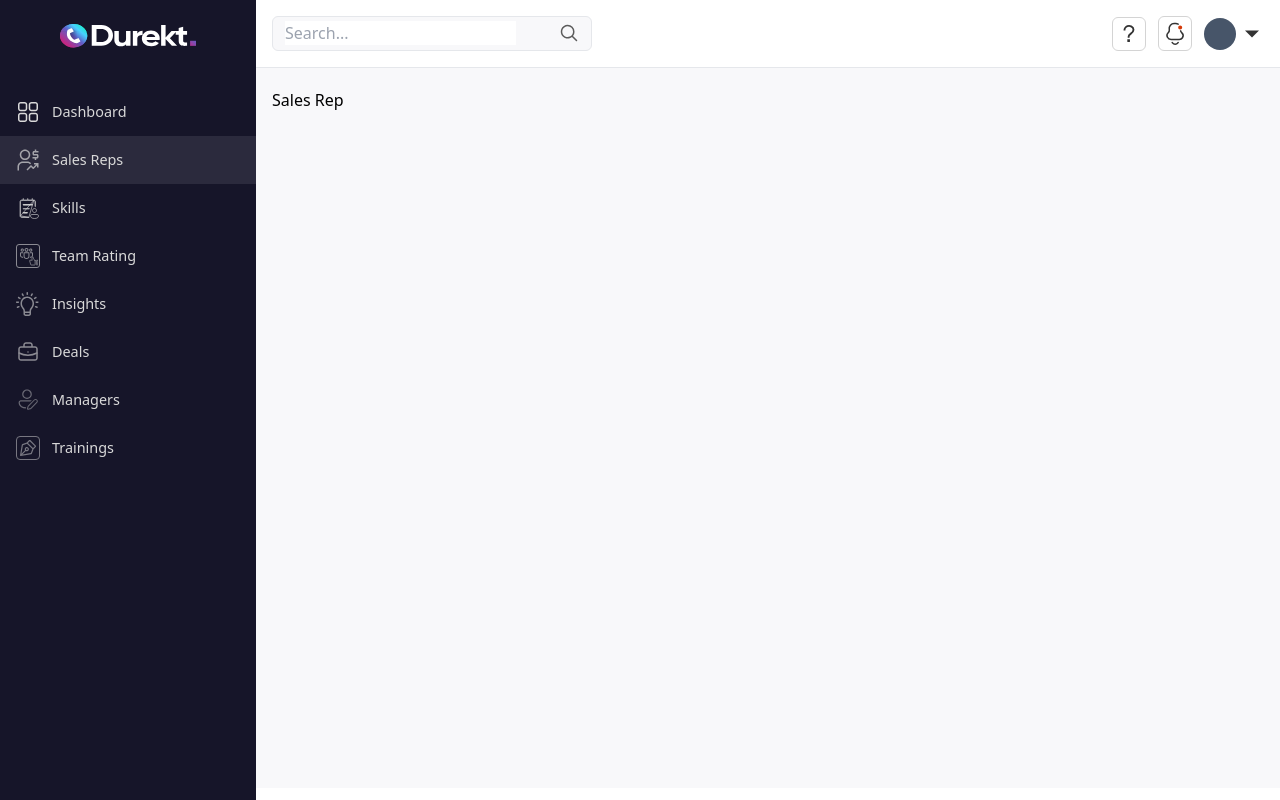
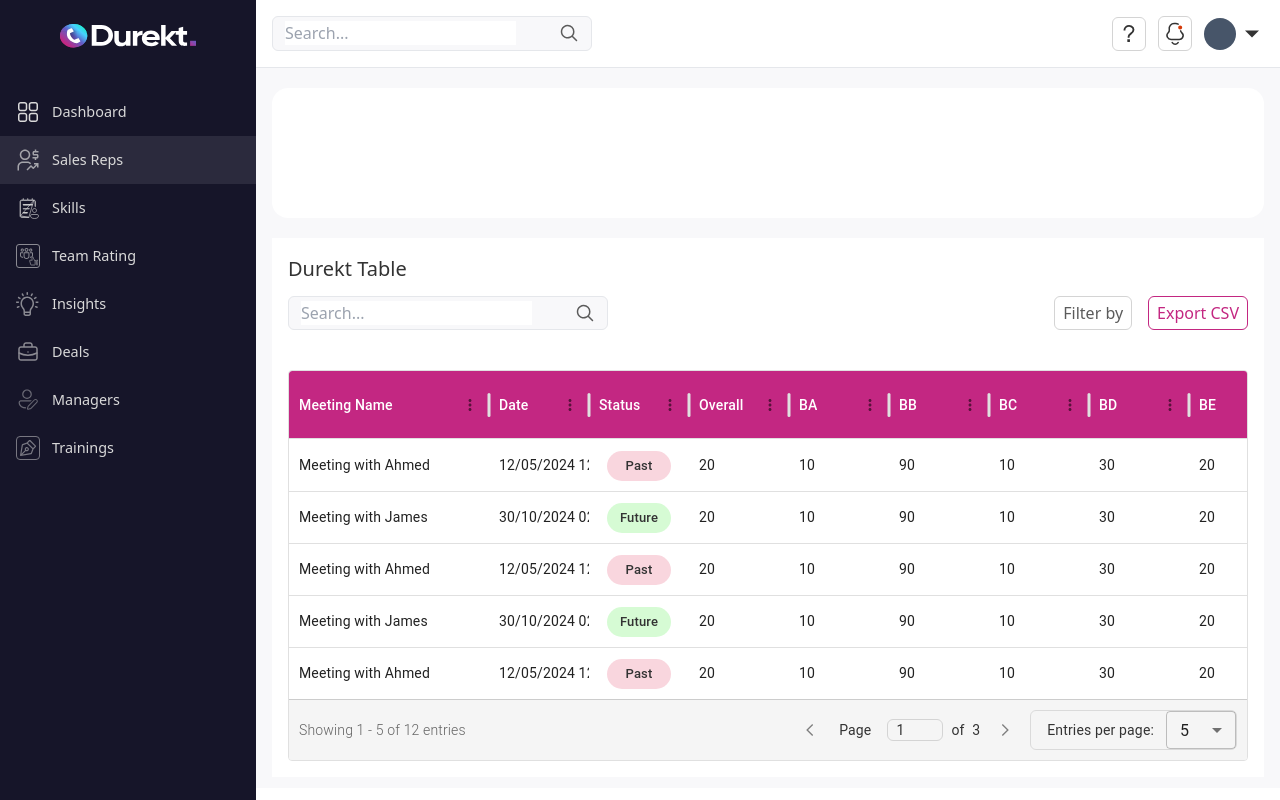
Before and after one commit to Caleb00004/Ai-powered-sales-call-analysis, a Next.js app: page /dashboard/sales-rep in a window 1280 px wide. Built offline with nearby package versions, Linux system fonts and the light colour scheme.

Commit message:
update: worked on sales-rep components table with material ui data-grid  and did minor ui fixes in dahsboard layout and navbar

```diff
--- /dev/null
+++ b/src/components/dashboard/manager/salesrep-manager.tsx
@@ -0,0 +1,181 @@
+import React from 'react';
+import Search from "@/components/secondary/Search"
+import { useState } from 'react';
+import { callData } from "@/testData"
+import { DataGrid, useGridApiRef, GridColDef, useGridApiContext, useGridSelector, gridPageSelector, gridPageCountSelector, gridRowCountSelector } from '@mui/x-data-grid';
+import NavIcon from "../../../../public/svgs/next-icon.svg"
+import { Box, MenuItem, Select, SelectChangeEvent } from '@mui/material';
+
+const CustomFooter = () => {
+    const apiRef = useGridApiContext();
+    const page = useGridSelector(apiRef, gridPageSelector);
+    const pageCount = useGridSelector(apiRef, gridPageCountSelector);
+    const totalRowCount = useGridSelector(apiRef, gridRowCountSelector);
+    const [pageSize, setPageSize] = useState<number>(5);
+
+    const start = page * pageSize + 1;
+    const end = Math.min((page + 1) * pageSize, totalRowCount);
+
+    const handleNextPage = () => {
+        if (page < pageCount - 1) {
+            apiRef.current.setPage(page + 1);
+        }
+    };
+
+    const handlePreviousPage = () => {
+        if (page > 0) {
+            apiRef.current.setPage(page - 1);
+        }
+    };
+
+    const handlePageSizeChange = (event: SelectChangeEvent<number>) => {
+        const newSize = event.target.value;
+        // @ts-ignore
+        setPageSize(newSize);
+        // @ts-ignore
+        apiRef.current.setPageSize(newSize);
+    };
+
+    return (
+        <Box
+            sx={{
+                display: 'flex',
+                justifyContent: 'space-between',
+                alignItems: 'center',
+                padding: '10px',
+                backgroundColor: '#f5f5f5',
+                borderTop: '1px solid #ccc',
+            }}
+        >
+
+            <div>
+                <p className='text-[#626262] font-light text-[14px]'>{`Showing ${start} - ${end} of ${totalRowCount} entries`}</p>
+            </div>
+            <div className='flex gap-4'>
+                <div className='flex items-center gap-2 justify-between'>
+                    <button className='mr-3 scale-[0.85] cursor-pointer' onClick={handlePreviousPage} disabled={page === 0}><NavIcon /></button>
+                    <div className='flex items-center gap-1 text-[#333333]'>
+                        <p>Page</p>
+                        <div className=' border border-[#D4D4D4] ml-3 mr-1 rounded-md w-14 pl-2 '><p>{page + 1}</p></div>
+                        <p>of <span className='pl-1'>{pageCount}</span></p>
+                    </div>
+                    <button className="rotate-[180deg] ml-2 scale-[0.85]" onClick={handleNextPage} disabled={page >= pageCount - 1}><NavIcon /></button>
+                </div>
+
+                <div className="flex items-center border border-[#D4D4D4CC] rounded-md pl-4 h-10 gap-3">
+                    <span className='text-[#333333] text-[14px] font-[400]'>Entries per page:</span>
+                    <Select
+                        value={pageSize}
+                        onChange={handlePageSizeChange}
+                        sx={{ height: "100%", border: "none"}}
+                        className=' border-rose-600 w-[70px] text-[13px] font-[500]'
+                    >
+                        <MenuItem value={5}>5</MenuItem>
+                        <MenuItem value={10}>10</MenuItem>
+                        <MenuItem value={20}>20</MenuItem>
+                    </Select>
+                </div>
+
+            </div>
+        </Box>
+    );
+}
+
+const SalesRepManager = () => {
+
+    const rows = callData
+    const columns: GridColDef[] = [
+        {field: "meetingName", headerName: "Meeting Name", width: 200, headerClassName: "bg-[#C32782]"},
+        {field: "Date", headerName: "Date", headerClassName: "bg-[#C32782]", cellClassName: "date-column--cell",},
+        {field: "status", headerName: "Status", headerClassName: "bg-[#C32782]",
+            renderCell: (params) => (
+                <Box
+                    sx={{
+                        color: 'white',
+                        display: "flex",
+                        justifyContent: "center",
+                        alignItems: "center",
+                        borderRadius: '4px',
+                        textAlign: 'center',
+                        width: '100%',
+                        height: '100%',
+                    }}
+                >
+                    <p className={`w-16 h-[30px] rounded-2xl text-[#333333] text-[13px] font-[500] flex justify-center items-center ${params.value === "Past" ? "bg-[#E1335D33]" : "bg-[#32ea2833]"}`}>{params.value}</p>
+                </Box>
+            )
+        },
+        {field: "overall", headerName: "Overall", headerClassName: "bg-[#C32782]"},
+        {field: "BA",  description: 'This is used to show BA means lorem ipsum', headerName: "BA", headerClassName: "bg-[#C32782]"},
+        {field: "BB", headerName: "BB", headerClassName: "bg-[#C32782]"},
+        {field: "BC", headerName: "BC", headerClassName: "bg-[#C32782]"},
+        {field: "BD", headerName: "BD", headerClassName: "bg-[#C32782]"},
+        {field: "BE", headerName: "BE", headerClassName: "bg-[#C32782]"},
+        {field: "BF", headerName: "BF", headerClassName: "bg-[#C32782]"},
+        {field: "BG", headerName: "BG", headerClassName: "bg-[#C32782]"},
+        {field: "MC", headerName: "MC", headerClassName: "bg-[#C32782]"},
+    ];
+
+    const apiRef = useGridApiRef();
+
+    function handleExport() {
+        apiRef.current.exportDataAsCsv();
+    }
+
+    return (
+        <div className="flex flex-col gap-[20px] w-full">
+            <div className="bg-white h-[130px] rounded-2xl">
+
+            </div>
+            <div className="bg-white p-4 ">
+                <h1 className="pb-3 text-[#333333] text-[20px] font-[500]">Durekt Table</h1>
+                <div className="flex justify-between">
+                    <Search className="w-[15em]" />
+                    <div className="flex gap-4 items-center">
+                        <div className="border border-[#D4D4D4] rounded-md text-[#5B5B5B] px-2 py-1">
+                            <p>Filter by</p>
+                        </div>
+                        <div onClick={handleExport} className=" cursor-pointer border-[0.1px] rounded-md border-[#C32781] px-2 py-1 text-[#C32781] font-[500]">
+                            Export CSV
+                        </div>
+                    </div>
+                </div>
+
+                <div className="overflow-hidden flex-1">
+                    <Box
+                        m="40px 0 0 0"
+                        sx={{
+                            "& .MuiDataGrid-columnHeaders": {
+                                backgroundColor: "red",
+                                color: "white",
+                                borderBottom: "none",
+                            },
+                            "& .date-column--cell": {
+                                whiteSpace: "normal", // Allows text to wrap
+                                wordWrap: "break-word", // Breaks long words onto the next line
+                                lineHeight: "1.2", // Adjust line height for better readability
+                                display: "flex",
+                                alignItems: "center",
+                            }
+                        }}
+                    >
+                        <DataGrid
+                            apiRef={apiRef}
+                            slots={{footer: CustomFooter}}
+                            initialState={{
+                                pagination: {
+                                    paginationModel: { pageSize: 5 }, // Set the number of rows per page to 5
+                                },
+                            }}
+                            columnHeaderHeight={68}
+                            pageSizeOptions={([5, 10, 20])}
+                            rows={rows}
+                            columns={columns} />
+                    </Box>
+                </div>
+            </div>
+        </div>
+    )
+}
+
+export default SalesRepManager
--- /dev/null
+++ b/src/components/dashboard/salesrep-component.tsx
@@ -0,0 +1,14 @@
+import SalesRepManager from "./manager/salesrep-manager"
+import { globalState } from "../../../api-feature/apiSlice"
+
+const SalesRepComponent = () => {
+    const {account_type} = globalState
+
+    return(
+        <div>
+            {account_type === "manager" && <SalesRepManager />}
+        </div>
+    )
+}
+
+export default SalesRepComponent
--- a/src/components/layouts/DashboardLayout.tsx
+++ b/src/components/layouts/DashboardLayout.tsx
@@ -10,10 +10,12 @@ const DashboardLayout:FC<props> = ({children}) => {
     return (
         <>
             <div className="flex">
-                <div className="flex-col flex-1 ">
+                {/* <div className="flex-col flex-1 "> */}
+                <div className="w-[50vw] sm:w-[30vw] mdx2:w-[20vw] ">
                     <SideNav />
                 </div>
-                <div className="flex flex-1 sm:flex-[2.5] mdx2:flex-[4] flex-col">
+                {/* <div className="flex flex-1 sm:flex-[2.5] mdx2:flex-[4] flex-col"> */}
+                <div className="w-[50vw] sm:w-[70vw] mdx2:w-[80vw]">
                     <TopNav />
                     <main className="bg-[#F8F8FA] h-[90vh] pt-5 px-4 overflow-auto ">
                         {children}
--- a/src/components/secondary/DashboardTopNav.tsx
+++ b/src/components/secondary/DashboardTopNav.tsx
@@ -1,19 +1,12 @@
-import SearchIcon from "../../../public/svgs/search-icon.svg"
 import HelpIcon from "../../../public/svgs/help-icon.svg"
 import NotificationIcon from "../../../public/svgs/Notification 2.svg"
 import DropdownIcon from "../../../public/svgs/dropdown-icon.svg"
+import Search from "./Search"
 
 const TopNav = () => {
     return (
         <div className="bg-white px-4 py-4 flex justify-between border-b border-b[#D4D4D4]">
-            <div className=" bg-[#F8F8FA] rounded-md border w-[20em] py-1 px-3 font-light  relative">
-                <SearchIcon className="absolute right-3 top-[19%]" />
-                <input
-                    placeholder="Search..."
-                    type="text"
-                    className=""
-                />
-            </div>
+            <Search />
             <div className="flex gap-3 items-center">
                 <div className="border border-[#D4D4D4] rounded-md p-1">
                     <HelpIcon />
--- /dev/null
+++ b/src/components/secondary/Search.tsx
@@ -0,0 +1,21 @@
+import { FC } from "react"
+import SearchIcon from "../../../public/svgs/search-icon.svg"
+
+interface props {
+    className?: string
+}
+
+const Search:FC<props> = ({className}) => {
+    return (
+        <div className={` bg-[#F8F8FA] rounded-md border w-[20em] py-1 px-3 font-light  relative ${className}`}>
+            <SearchIcon className="absolute right-3 top-[19%]" />
+            <input
+                placeholder="Search..."
+                type="text"
+                className=""
+            />
+        </div>
+    )
+}
+
+export default Search
--- a/src/pages/dashboard/sales-rep.tsx
+++ b/src/pages/dashboard/sales-rep.tsx
@@ -1,9 +1,10 @@
 import DashboardLayout from "@/components/layouts/DashboardLayout"
+import SalesRepComponent from "@/components/dashboard/salesrep-component"
 
 const SalesRep = () => {
     return (
         <DashboardLayout>
-            <h1>Sales Rep</h1>
+            <SalesRepComponent />
         </DashboardLayout>
     )
 }
```
Also changed, not shown: public/svgs/next-icon.svg (added).
